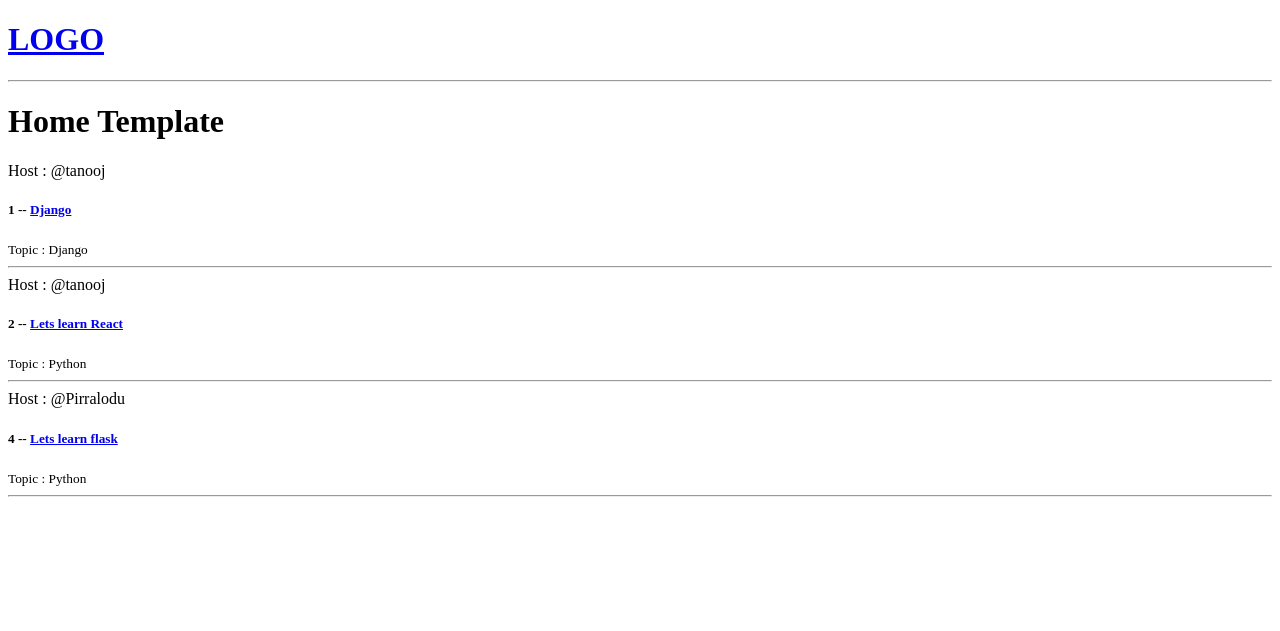
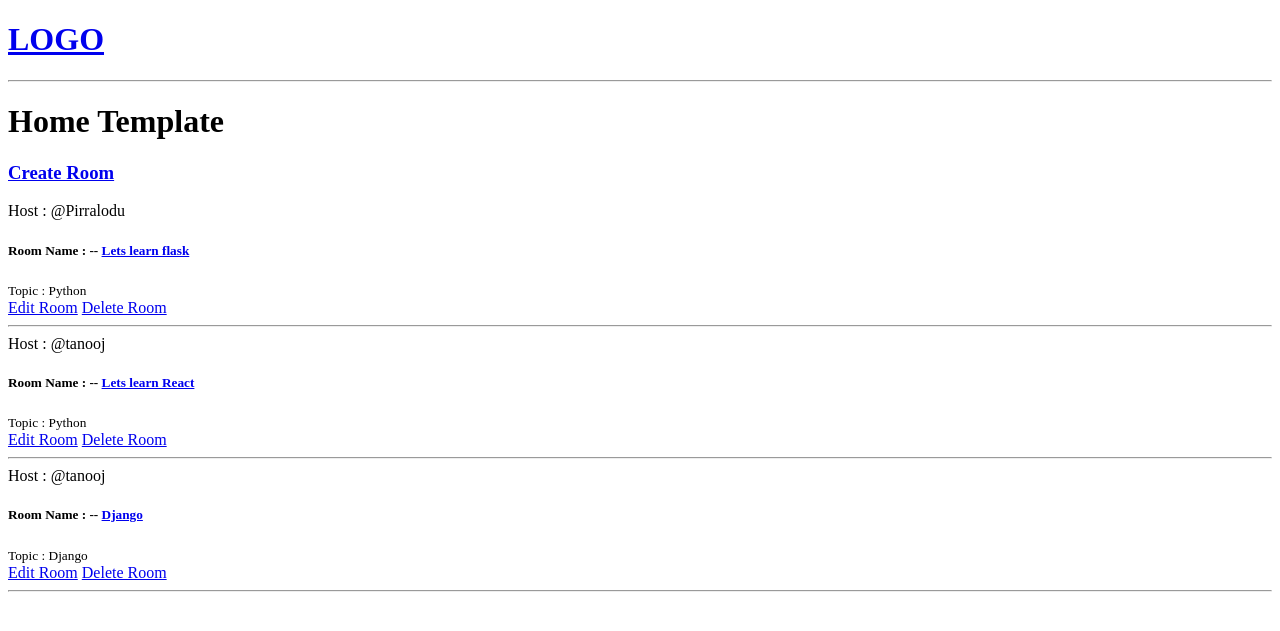
Before and after one commit to tanooj13/TopicNest, a Django app: page / in a window 1280 px wide. Shown: the top 631 px of the page. Run offline with Django 5.2, Linux system fonts and the light colour scheme; data comes from the database, SQL or seed files in the repository; both versions use the stored data as it was after the commit.

Commit message:
clg changes
clg changes

```diff
--- a/base/models.py
+++ b/base/models.py
@@ -18,6 +18,9 @@ class Room(models.Model):
     updated = models.DateTimeField(auto_now=True)
     created = models.DateTimeField(auto_now_add=True)
 
+    class Meta:
+        # Newest one will be last with '-' infront of updated
+        ordering = ['-updated','-created']
 
     def __str__(self):
         return self.name
--- a/base/templates/base/home.html
+++ b/base/templates/base/home.html
@@ -4,12 +4,18 @@
 <h1>Home Template</h1>
 
 <div>
+
+    <a href={% url 'create-room' %}><h3>Create Room</h3></a>
+
     <div>
         {% for room in rooms%}
             <div>
                 <span>Host : @{{room.host.username}}</span>
-                <h5>{{room.id}} -- <a href="/room/{{room.id}}">{{room.name}}</a></h5>
+                <h5>Room Name : -- <a href="/room/{{room.id}}">{{room.name}}</a></h5>
                 <small>Topic : {{room.topic}}</small>
+                <br>
+                <a href="{% url 'update-room' room.id %}">Edit Room</a>
+                <a href="{% url 'delete-room' room.id %}">Delete Room</a>
                 <hr>
             </div>
 
--- a/base/urls.py
+++ b/base/urls.py
@@ -4,4 +4,7 @@ from . import views
 urlpatterns = [
     path('',views.home,name='home'),
     path('room/<str:pk>/',views.room,name='room'),
+    path('create-room/',views.createRoom,name = 'create-room'),
+    path('update-room/<str:pk>/',views.updateRoom,name = 'update-room'),
+    path('delete-room/<str:pk>',views.deleteRoom,name = 'delete-room'),
 ]
--- a/base/views.py
+++ b/base/views.py
@@ -1,6 +1,7 @@
-from django.shortcuts import render
+from django.shortcuts import render,redirect
 from django.http import HttpResponse
 from .models import Room
+from .forms import RoomForm
 # Create your views here.
 
 
@@ -13,3 +14,36 @@ def room(request,pk):
     room = Room.objects.get(id=pk)
     context = {'room':room}
     return render(request,'base/room.html',context)
+
+def createRoom(request):
+    form = RoomForm()
+    if request.method == 'POST':
+        # Sending all the post data to the form..The RoomForm() knows what fields to extract
+        form = RoomForm(request.POST)
+        if form.is_valid:
+            # Saving the data in the DB
+            form.save()
+            return redirect('home')
+    context = {'form':form}
+    return render(request,'base/room_form.html',context)
+
+def updateRoom(request,pk):
+    room = Room.objects.get(id=pk)
+    # The RoomForm will get pre - filled with the room values...If the values dont match it wont work
+    form = RoomForm(instance = room)
+    if request.method == 'POST':
+        form = RoomForm(request.POST,instance= room)
+        if (form.is_valid()):
+            form.save()
+            return redirect('home')
+
+    context = {'form':form}
+    return render(request,'base/room_form.html',context)
+
+
+def deleteRoom(request,pk):
+    room = Room.objects.get(id = pk)
+    if request.method == 'POST':
+        room.delete()
+        return redirect('home')
+    return render(request,'base/delete.html',{'obj':room})
```
Also changed, not shown: base/forms.py (added, +8 -0 lines), base/templates/base/delete.html (added, +14 -0 lines), base/templates/base/room_form.html (added, +15 -0 lines), db.sqlite3.
